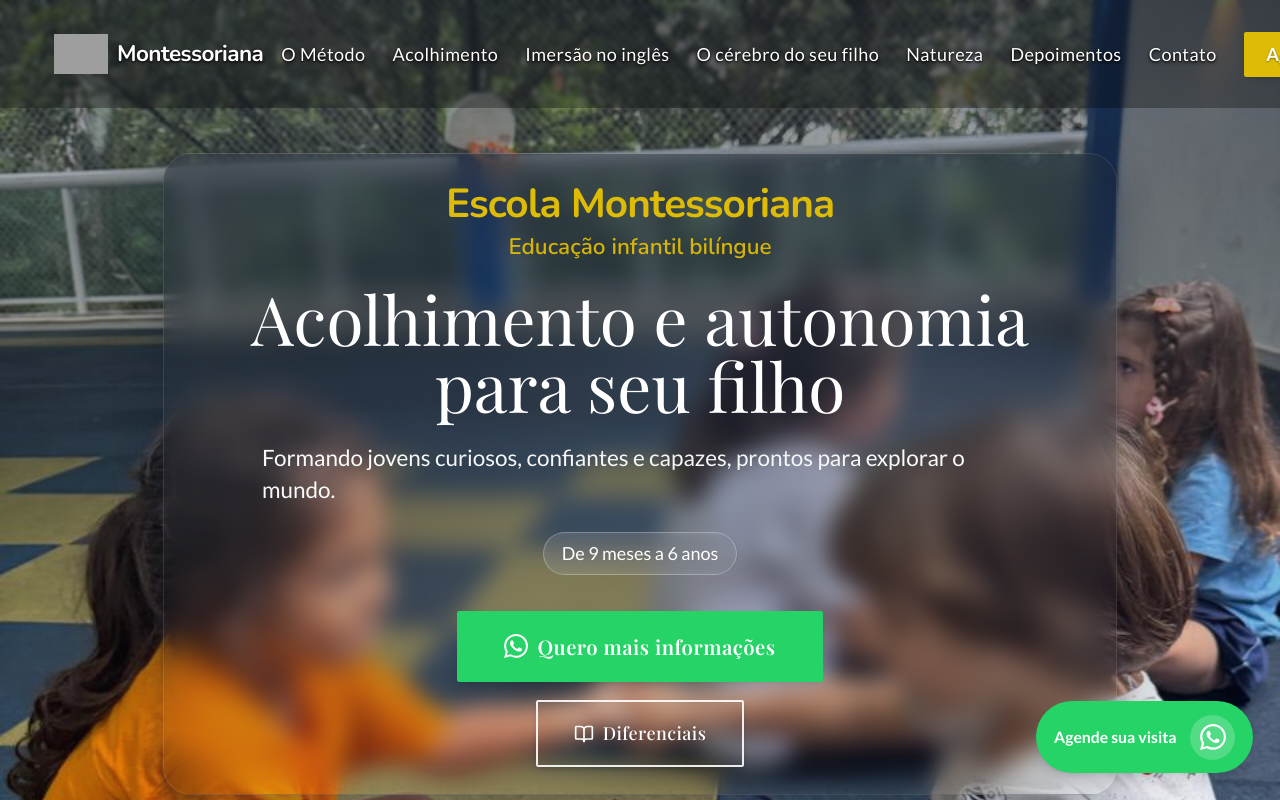
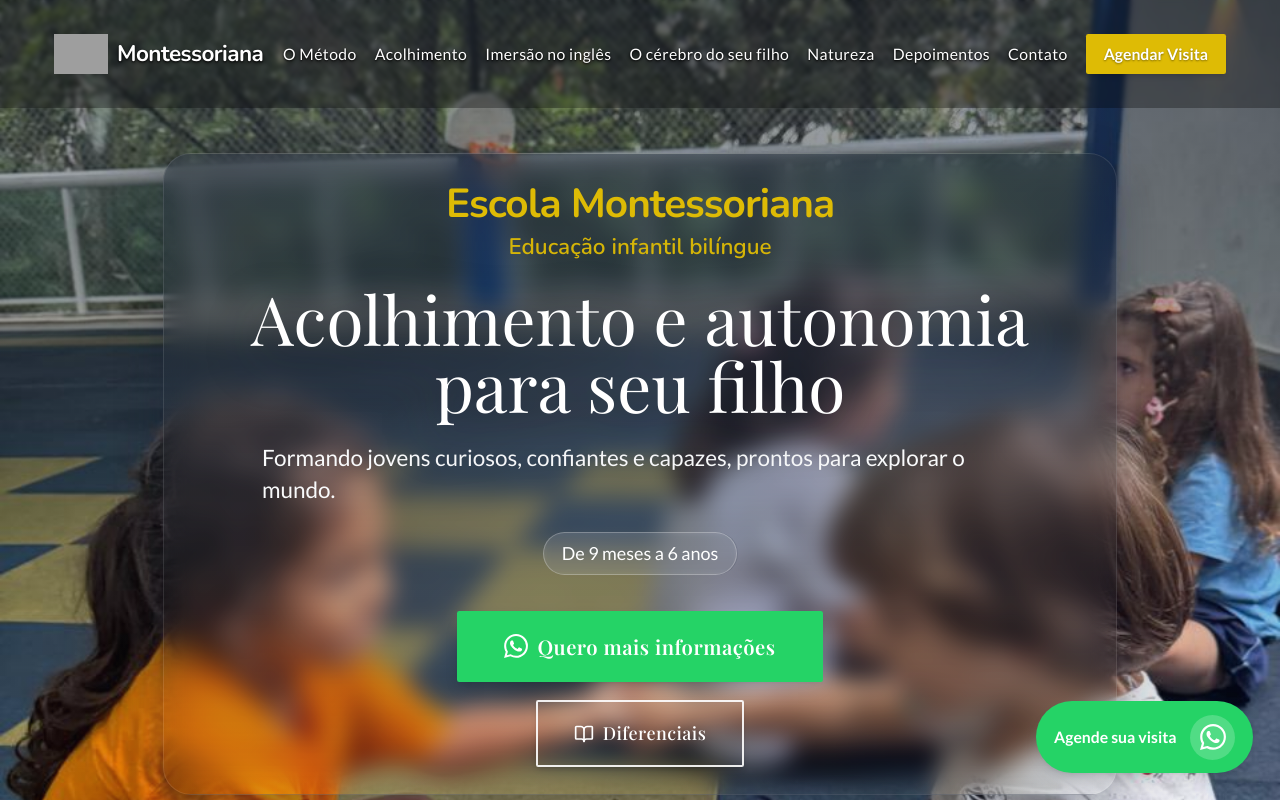
Before and after one commit to cberbel/Escola-montessoriana-site, a React (Vite) app in the folder escola-montessoriana-de-laranjeiras-main/: page / in a window 1280 px wide. Shown: the top 800 px of the page. Built offline with nearby package versions, Linux system fonts and the light colour scheme; grey boxes are pictures that could not be loaded.

Commit message:
Menu: horizontal so a partir de 1280px (xl) e mais compacto, para caber os 7 itens sem cortar o botao Agendar Visita
Co-Authored-By: Claude Fable 5 <noreply@anthropic.com>

```diff
--- a/escola-montessoriana-de-laranjeiras-main/components/Navbar.tsx
+++ b/escola-montessoriana-de-laranjeiras-main/components/Navbar.tsx
@@ -72,7 +72,7 @@ export const Navbar: React.FC = () => {
       tabIndex={-1}
       role="navigation"
       aria-label="Menu de navegação"
-      className="lg:hidden fixed left-0 right-0 w-full max-h-[70vh] overflow-y-auto bg-montessori-green/98 backdrop-blur-sm border-t border-white/10 shadow-xl z-50 nav-mobile-menu"
+      className="xl:hidden fixed left-0 right-0 w-full max-h-[70vh] overflow-y-auto bg-montessori-green/98 backdrop-blur-sm border-t border-white/10 shadow-xl z-50 nav-mobile-menu"
       style={{ top: navHeight }}
     >
       <nav className="flex flex-col py-2 pb-[max(1.5rem,env(safe-area-inset-bottom,1.5rem))]">
@@ -128,12 +128,12 @@ export const Navbar: React.FC = () => {
         </Link>
 
         {/* Desktop Nav - lista em cima na versão computador */}
-        <div className="hidden lg:flex items-center space-x-4 xl:space-x-6 flex-shrink-0">
+        <div className="hidden xl:flex items-center gap-x-4 2xl:gap-x-6 flex-shrink-0">
           {navLinks.map((link) => (
             <Link
               key={link.name}
               to={link.to}
-              className="text-white hover:text-montessori-gold text-sm xl:text-base font-medium tracking-wide transition-colors [text-shadow:0_1px_2px_rgba(0,0,0,0.9),0_2px_4px_rgba(0,0,0,0.7)]"
+              className="text-white hover:text-montessori-gold text-sm 2xl:text-base font-medium tracking-wide whitespace-nowrap transition-colors [text-shadow:0_1px_2px_rgba(0,0,0,0.9),0_2px_4px_rgba(0,0,0,0.7)]"
             >
               {link.name}
             </Link>
@@ -143,14 +143,14 @@ export const Navbar: React.FC = () => {
             target="_blank"
             rel="noopener noreferrer"
             onClick={trackWhatsAppClick}
-            className="bg-montessori-gold text-white px-5 py-2 rounded-sm text-sm xl:text-base font-semibold hover:bg-[#c5a805] transition-colors inline-block whitespace-nowrap [text-shadow:0_1px_2px_rgba(0,0,0,0.4)] shadow-md"
+            className="bg-montessori-gold text-white px-4 2xl:px-5 py-2 rounded-sm text-sm 2xl:text-base font-semibold hover:bg-[#c5a805] transition-colors inline-block whitespace-nowrap [text-shadow:0_1px_2px_rgba(0,0,0,0.4)] shadow-md"
           >
             Agendar Visita
           </a>
         </div>
 
         {/* Mobile Toggle - somente em telas reduzidas */}
-        <div className="lg:hidden flex-shrink-0">
+        <div className="xl:hidden flex-shrink-0">
           <button
             ref={menuButtonRef}
             type="button"
```
